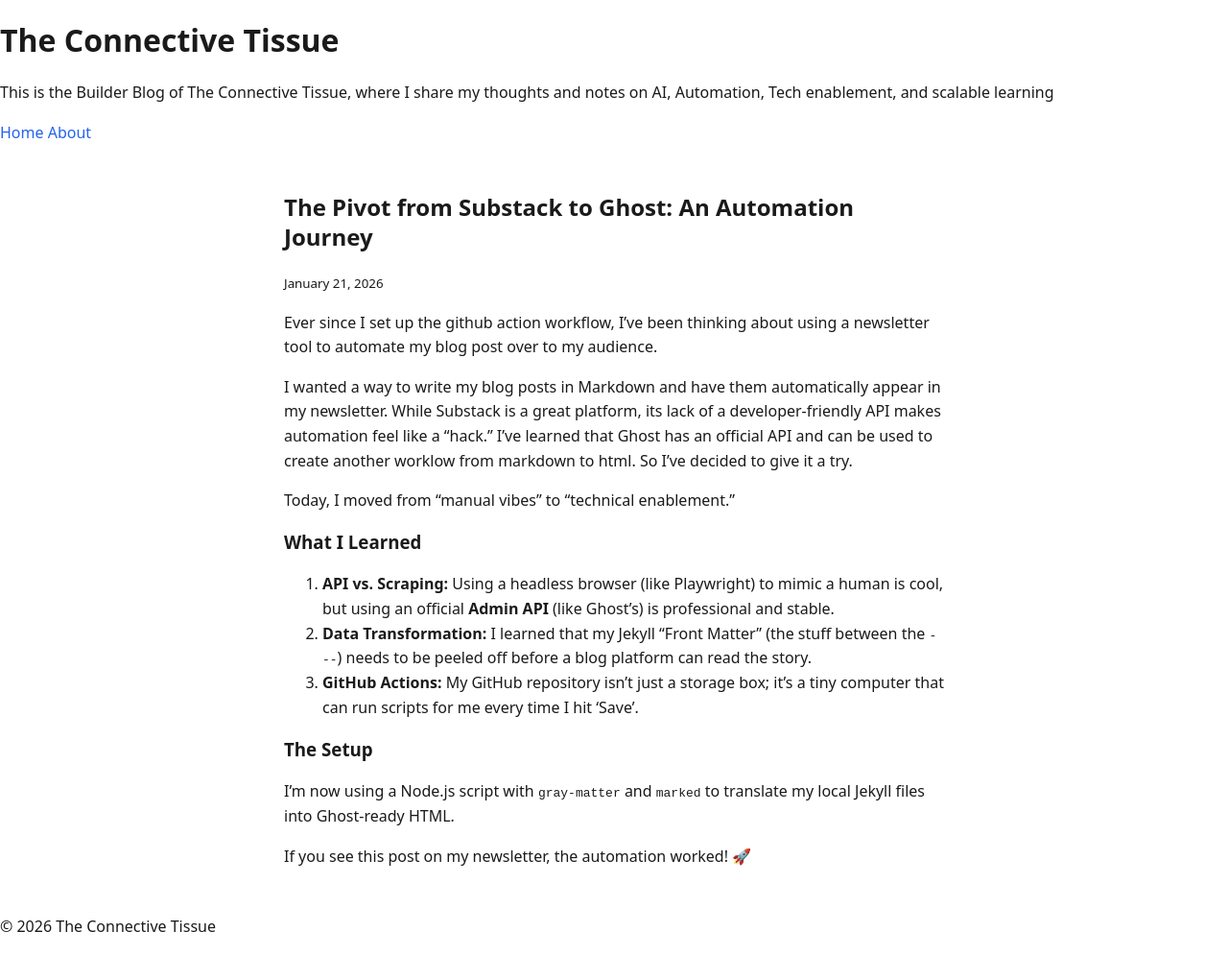
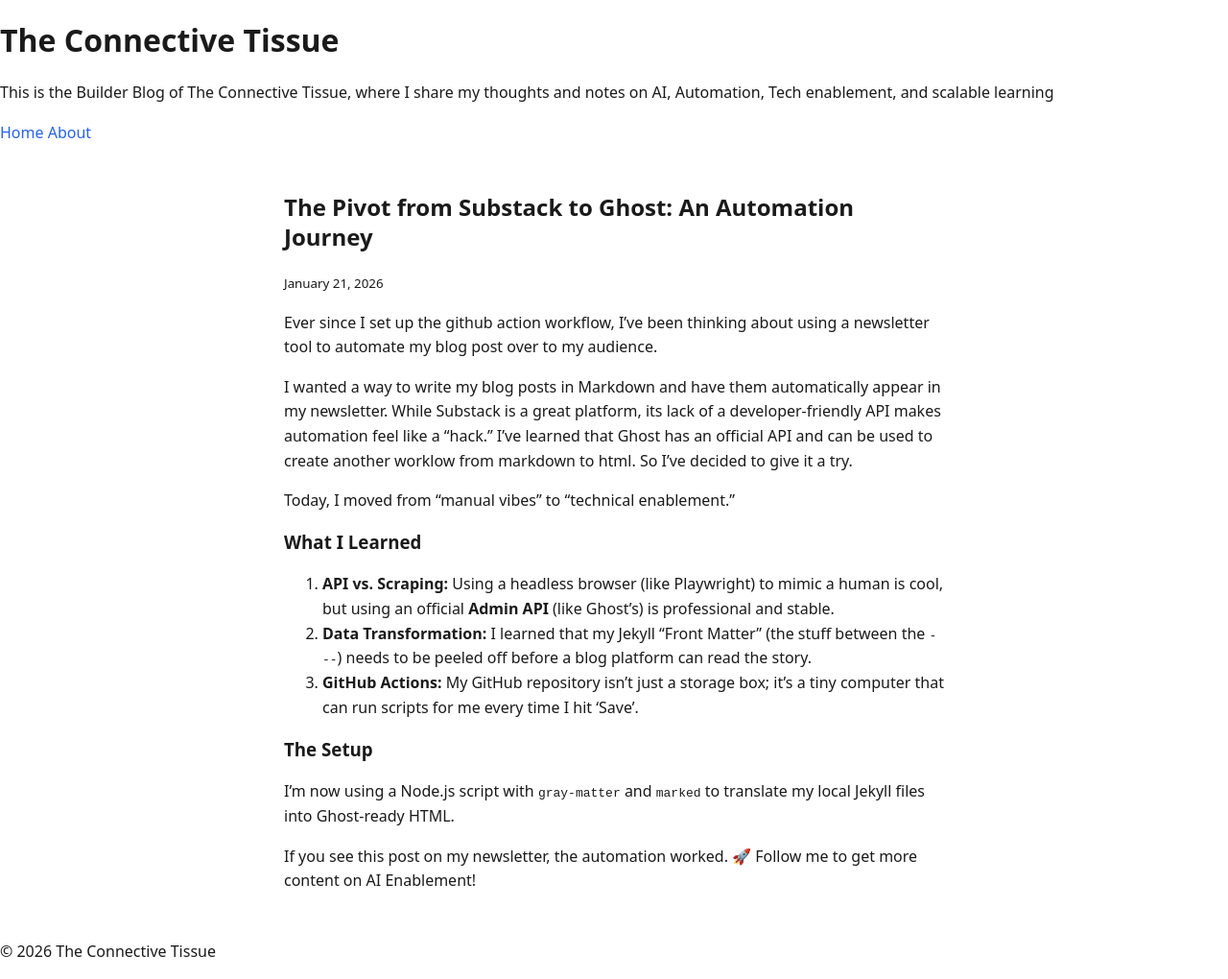
Before and after one commit to monica-rosen/monica-rosen.github.io, a Jekyll site: the page built from docs/_posts/2026-01-21-newsletter-automation.markdown, in a window 1280 px wide. Shown: the whole page at 96% size. Built offline with Jekyll 4.4.1, drawn with Linux system fonts in a browser that asks for light colours; before the commit the page ends 995 px from its top, so only the background shows below that.

```diff
--- a/docs/_posts/2026-01-21-newsletter-automation.markdown
+++ b/docs/_posts/2026-01-21-newsletter-automation.markdown
@@ -18,4 +18,5 @@ Today, I moved from "manual vibes" to "technical enablement."
 ### The Setup
 I'm now using a Node.js script with `gray-matter` and `marked` to translate my local Jekyll files into Ghost-ready HTML.
 
-If you see this post on my newsletter, the automation worked! 🚀
+If you see this post on my newsletter, the automation worked. 🚀
+Follow me to get more content on AI Enablement!
```
